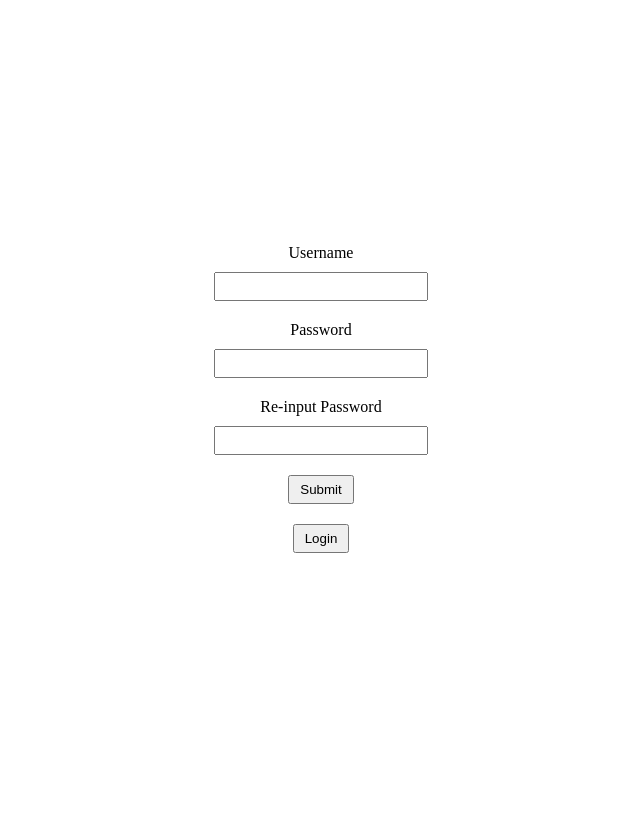
After one commit to Reishandy/Diary-Web-App, a PHP site: page /public/authentication/register.php in a window 1280 px wide. The commit adds this page. Shown: the whole page, without its empty margins (319-959 px from the left). Run offline with PHP 8.4, Linux system fonts and the light colour scheme.

Commit message:
User authentication flow
Signed-off-by: Reishandy <isthisruxury@gmail.com>

```diff
--- /dev/null
+++ b/public/authentication/register.php
@@ -0,0 +1,78 @@
+<!DOCTYPE html>
+<html lang="en">
+<head>
+    <meta charset="UTF-8">
+    <meta name="viewport" content="width=device-width, initial-scale=1">
+    <title>Login</title>
+
+    <style>
+        .container {
+            display: flex;
+            flex-direction: column;
+            align-items: center;
+            justify-content: center;
+            height: 100vh;
+        }
+
+        form {
+            display: flex;
+            flex-direction: column;
+            align-items: center;
+        }
+
+        label {
+            margin-bottom: 10px;
+        }
+
+        p {
+            margin-top: -10px;
+            color: red;
+        }
+
+        input {
+            margin-bottom: 20px;
+            padding: 5px;
+            width: 200px;
+        }
+
+        button {
+            padding: 5px 10px;
+            margin-bottom: 20px;
+        }
+    </style>
+</head>
+<body>
+
+<div class="container">
+    <form action="../../public/index/index.php" method="post">
+        <input type="hidden" name="action" value="register">
+
+        <label for="username">Username</label>
+        <input type="text" name="username" id="username" required>
+        <?php if (isset($_GET["username_error"])) echo "<p>" . $_GET["username_error"] . "</p>"; ?>
+
+        <label for="password">Password</label>
+        <input type="password" name="password" id="password" required>
+        <?php if (isset($_GET["password_error"])) echo "<p>" . $_GET["password_error"] . "</p>"; ?>
+
+        <label for="re-password">Re-input Password</label>
+        <input type="password" name="re-password" id="re-password" required>
+        <?php if (isset($_GET["re-password_error"])) echo "<p>" . $_GET["re-password_error"] . "</p>"; ?>
+
+        <button type="submit">Submit</button>
+    </form>
+
+    <form action="../../public/authentication/login.php">
+        <button type="submit">Login</button>
+    </form>
+</div>
+
+</body>
+
+<script>
+    if (typeof window.history.pushState == 'function') {
+        window.history.pushState({}, "Hide", '<?php echo $_SERVER['PHP_SELF'];?>');
+    }
+</script>
+
+</html>
--- a/src/config/config.php
+++ b/src/config/config.php
@@ -17,3 +17,6 @@ const DB_USERNAME = "root";
 const DB_PASSWORD = "";
 const DATABASE = "diary";
 const HOSTNAME = "localhost";
+
+// Session module's constant
+const TIMEOUT = 10800; // 3 Hour
--- a/src/database/database-user.php
+++ b/src/database/database-user.php
@@ -6,7 +6,7 @@
  */
 require_once "../../src/config/config.php";
 require_once "../../src/security/encryption.php";
-require "../../src/session/session.php";
+require_once "../../src/session/session.php";
 
 /**
  * Function to create a new user and insert it into the database
```
Also changed, not shown: public/authentication/login.php (added, +74 -0 lines), public/index.php (deleted, +0 -12 lines), public/index/index.php (added, +126 -0 lines), src/session/session.php (+23 -2 lines).
